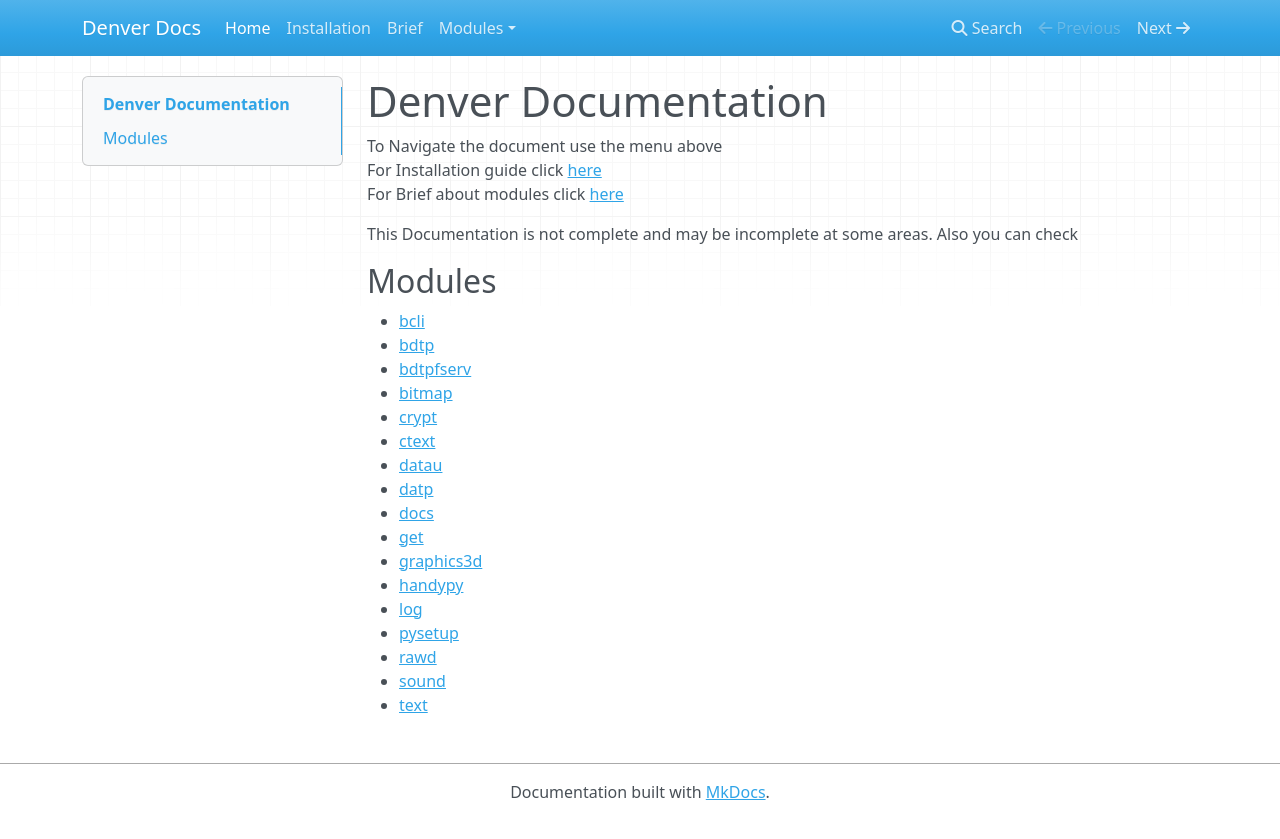
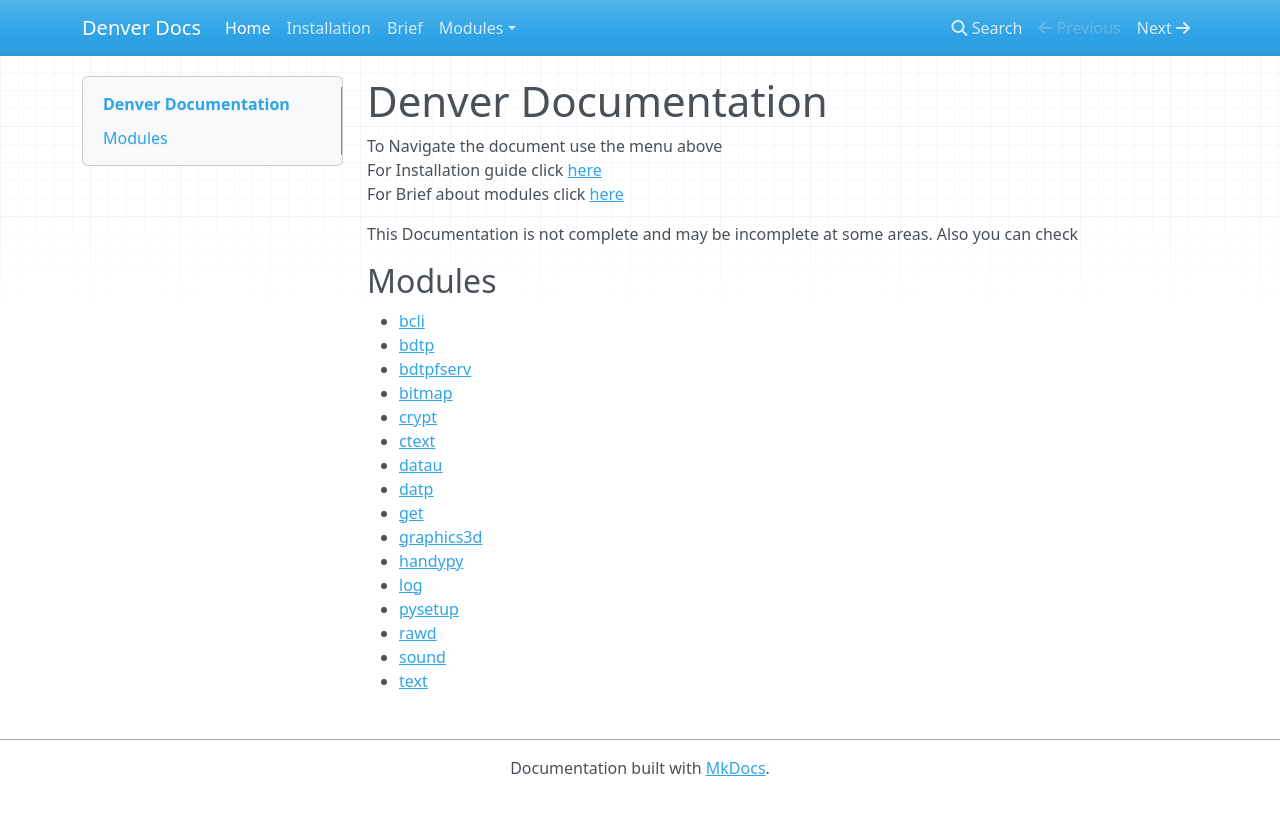
Before and after one commit to amaank404/denver-api, an MkDocs documentation site: the page built from doc/docs/index.md, in a window 1280 px wide. Shown: the top 839 px of the page. Built offline with MkDocs 1.6.1, drawn with Linux system fonts in a browser that asks for light colours; nearby versions of some CDN libraries.

Commit message:
deletiono of doc.py

```diff
--- a/doc/docs/index.md
+++ b/doc/docs/index.md
@@ -15,7 +15,6 @@ Also you can check
 * [ctext](modules/ctext.md)
 * [datau](modules/datau.md)
 * [datp](modules/datp.md)
-* [docs](modules/docs.md)
 * [get](modules/get.md)
 * [graphics3d](modules/graphics3d.md)
 * [handypy](modules/handypy.md)
```
